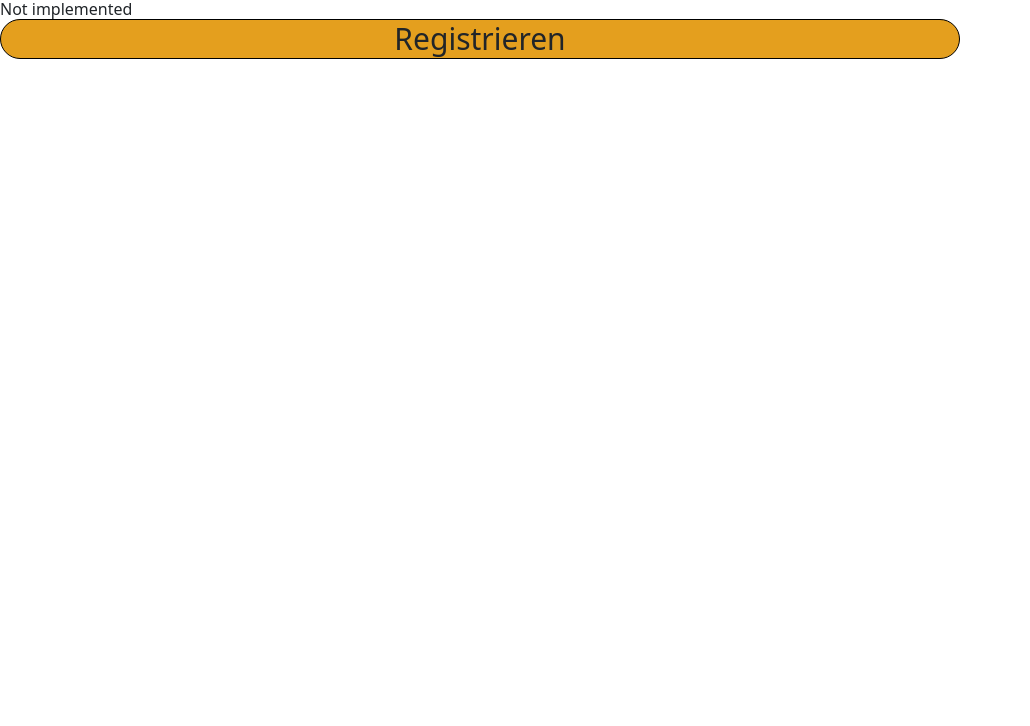
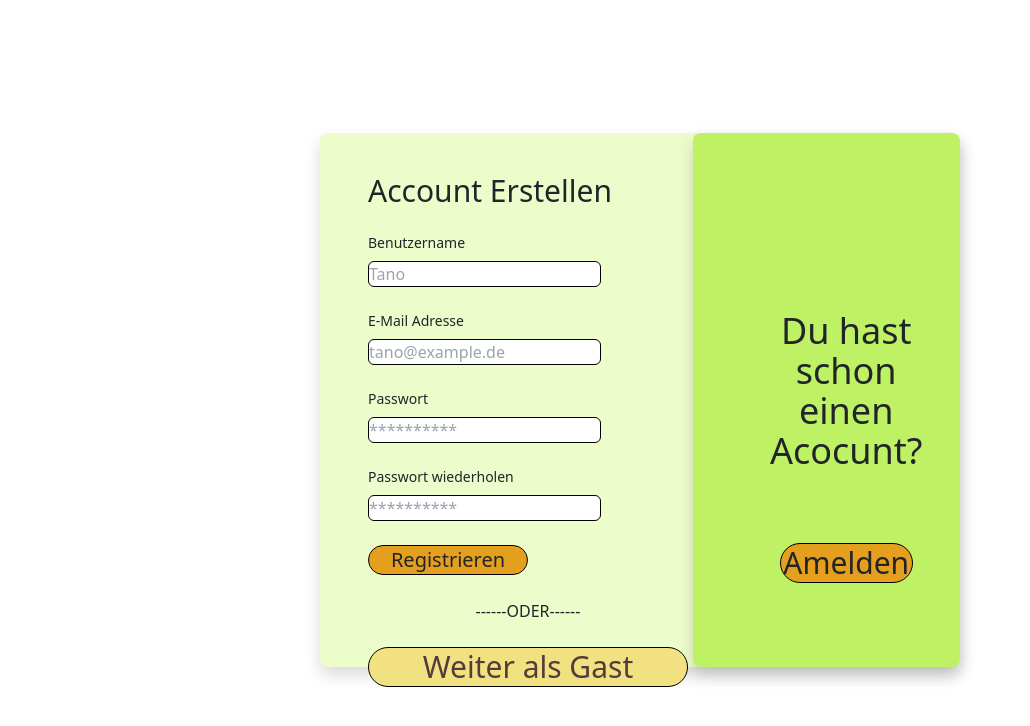
Before and after one commit to WookieDraftPics/PSE-Frontend-Dummy, a React (Vite) app in the folder frontentdummy/: page /register in a window 1280 px wide. Shown: the top 726 px of the page, without its empty margins (0-1030 px from the left). Built offline with nearby package versions, Linux system fonts and the light colour scheme.

Commit message:
added account creation site

```diff
--- a/frontentdummy/src/components/login/buttons/GuestButton.tsx
+++ b/frontentdummy/src/components/buttons/GuestButton.tsx
@@ -3,13 +3,14 @@ import { useNavigate } from "react-router-dom";
 
 const GuestButton = () => {
   const navigate = useNavigate();
+  console.log("test 1");
   return (
     <div>
-      <h3>------ODER------</h3>
+      <p>------ODER------</p>
       <br></br>
       <button
         className="bg-guestButton w-80 h-10 text-3xl text-textGrayish rounded-full border border-black "
-        onClick={() => navigate("overview")}
+        onClick={() => navigate("/overview")}
       >
         Weiter als Gast
       </button>
--- a/frontentdummy/src/components/login/buttons/SwitchButton.tsx
+++ b/frontentdummy/src/components/buttons/SwitchButton.tsx
@@ -1,6 +1,10 @@
 import { useLocation, useNavigate } from "react-router-dom";
 
-function SwitchButton() {
+interface Props {
+  content: string;
+}
+
+function SwitchButton({ content }: Props) {
   const navigate = useNavigate();
   const currentLocation = useLocation();
   const value = currentLocation.pathname === "/" ? "register" : "/";
@@ -9,7 +13,7 @@ function SwitchButton() {
       className="bg-switchButton  inset-0 w-75 h-10 text-3xl rounded-full border border-black"
       onClick={() => navigate(value)}
     >
-      Registrieren
+      {content}
     </button>
   );
 }
--- a/frontentdummy/src/components/login/SwitchScreen.tsx
+++ b/frontentdummy/src/components/login/SwitchScreen.tsx
@@ -1,8 +1,9 @@
-import SwitchButton from "./buttons/SwitchButton";
+import SwitchButton from "../buttons/SwitchButton";
+
+//TODO: make text dynamic with languages
 
 function SwitchScreen() {
   return (
-    <div className="absolute rounded-lg inset-y-0 left-0 w-5/12 bg-switchGreen shadow">
     <div className="absolute inset-x-0 bottom-0 left-16 w-4/6 h-2/3">
       <h1 className="text-center text-4xl">Neu hier?</h1>
       <br></br>
@@ -13,9 +14,8 @@ function SwitchScreen() {
       <br></br>
       <br></br>
       <p className="text-center">
-          <SwitchButton />
+        <SwitchButton content="Registrieren" />
       </p>
-      </div>
     </div>
   );
 }
--- /dev/null
+++ b/frontentdummy/src/components/register/InteractionScreen.tsx
@@ -0,0 +1,26 @@
+import GuestButton from "../buttons/GuestButton";
+import InputField from "../buttons/input";
+import PrimButton from "../buttons/PrimButton";
+
+const InteractionScreen = () => {
+  return (
+    <div className="absolute öeft-8 top-10 w-6/12">
+      <h1 className="text-3xl font-medium">Account Erstellen</h1>
+      <br></br>
+      <div className="grid gap-6 mb-6 md:grid-cols-1">
+        <InputField title="Benutzername" placeHolder="Tano" />
+        <InputField title="E-Mail Adresse" placeHolder="tano@example.de" />
+        <InputField title="Passwort" placeHolder="**********" />
+        <InputField title="Passwort wiederholen" placeHolder="**********" />
+      </div>
+      <PrimButton item="Registrieren" />
+      <br></br>
+      <br></br>
+      <p className="text-center">
+        <GuestButton />
+      </p>
+    </div>
+  );
+};
+
+export default InteractionScreen;
--- /dev/null
+++ b/frontentdummy/src/components/register/SwitchScreen.tsx
@@ -0,0 +1,17 @@
+import SwitchButton from "../buttons/SwitchButton";
+
+const SwitchScreen = () => {
+  return (
+    <div className="absolute inset-x-0 bottom-0 left-16 w-4/6 h-2/3">
+      <h1 className="text-center text-4xl">Du hast schon einen Acocunt?</h1>
+      <br></br>
+      <br></br>
+      <br></br>
+      <p className="text-center">
+        <SwitchButton content="Amelden" />
+      </p>
+    </div>
+  );
+};
+
+export default SwitchScreen;
--- a/frontentdummy/src/pages/LoginPage.tsx
+++ b/frontentdummy/src/pages/LoginPage.tsx
@@ -5,7 +5,7 @@ function LoginPage() {
   return (
     <div className="flex items-center justify-center h-screen">
       <div className="relative bg-backingGreen rounded-lg shadow w-50 h-2/3 p-12">
-        <div>
+        <div className="absolute rounded-lg inset-y-0 left-0 w-5/12 bg-switchGreen shadow">
           <SwitchScreen />
         </div>
         <div>
--- a/frontentdummy/src/pages/Register.tsx
+++ b/frontentdummy/src/pages/Register.tsx
@@ -1,10 +1,17 @@
-import SwitchButton from "../components/login/buttons/SwitchButton";
+import SwitchScreen from "../components/register/SwitchScreen";
+import InteractionScreen from "../components/register/InteractionScreen";
 
 function Register() {
   return (
-    <div>
-      <h1>Not implemented</h1>
-      <SwitchButton />
+    <div className="flex items-center justify-center h-screen">
+      <div className="relative bg-backingGreen rounded-lg shadow w-50 h-2/3 p-12">
+        <div className="absolute rounded-lg inset-y-0 right-0 w-5/12 bg-switchGreen shadow">
+          <SwitchScreen />
+        </div>
+        <div>
+          <InteractionScreen />
+        </div>
+      </div>
     </div>
   );
 }
```
Also changed, not shown: frontentdummy/src/components/login/interactionScreen/InteractionScreen.tsx (+4 -4 lines), frontentdummy/src/components/buttons/PasswdReset.tsx (renamed from frontentdummy/src/components/login/buttons/PasswdReset.tsx), frontentdummy/src/components/buttons/PrimButton.tsx (renamed from frontentdummy/src/components/login/buttons/PrimButton.tsx), frontentdummy/src/components/buttons/input.tsx (renamed from frontentdummy/src/components/login/buttons/input.tsx). Lines whose indentation alone changed are shown as unchanged.
